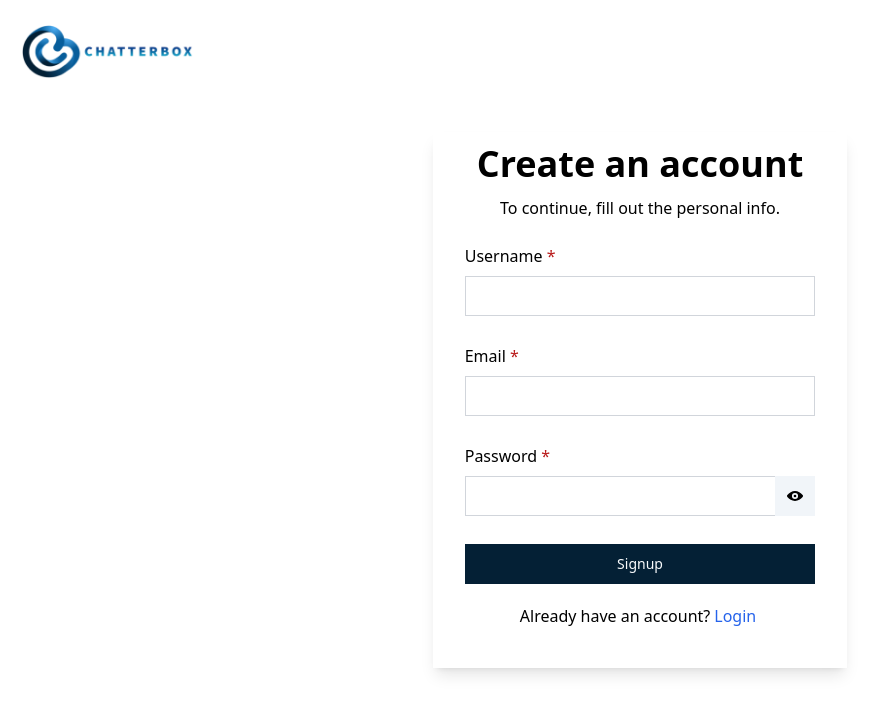
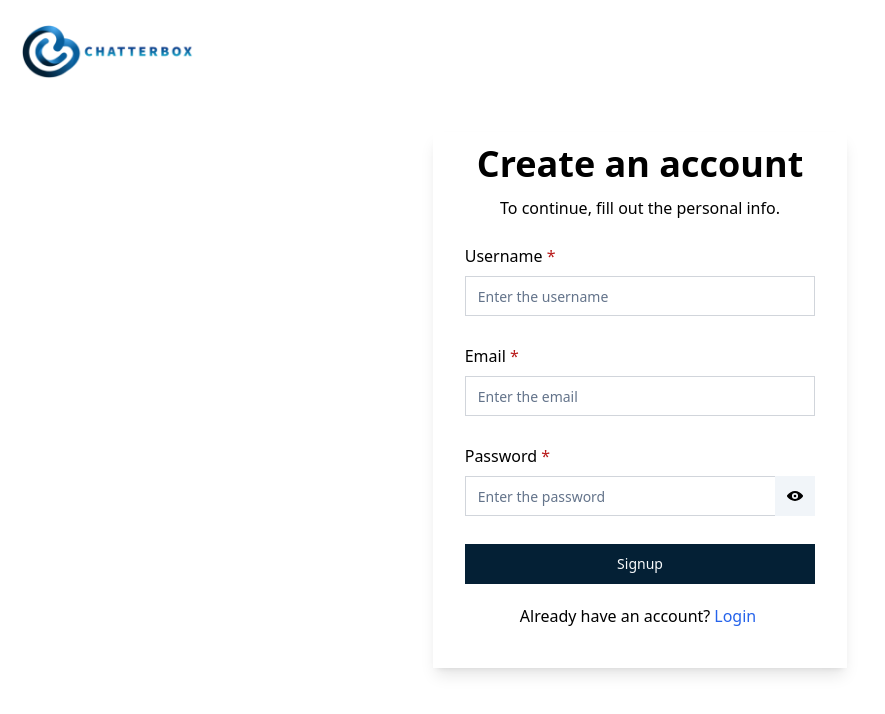
Before and after one commit to Vermasaiyam/ChatterBox, a React (Vite) app in the folder frontend/: page /signup in a window 1280 px wide. Shown: the top 714 px of the page, without its empty margins (0-885 px from the left). Built offline with nearby package versions, Linux system fonts and the light colour scheme.

Commit message:
login and signup placeholders

```diff
--- a/frontend/src/components/Login.jsx
+++ b/frontend/src/components/Login.jsx
@@ -74,6 +74,7 @@ const Login = () => {
                         name="email"
                         value={input.email}
                         onChange={changeEventHandler}
+                        placeholder="Enter your email"
                         className="focus-visible:ring-transparent my-2 border border-gray-300 rounded-md"
                     />
                 </div>
@@ -85,6 +86,7 @@ const Login = () => {
                             name="password"
                             value={input.password}
                             onChange={changeEventHandler}
+                            placeholder="Enter your password"
                             className="focus-visible:ring-transparent my-2 border border-gray-300 rounded-md pr-10"
                         />
                         <button
--- a/frontend/src/components/Signup.jsx
+++ b/frontend/src/components/Signup.jsx
@@ -72,6 +72,7 @@ const Signup = () => {
                         name="username"
                         value={input.username}
                         onChange={changeEventHandler}
+                        placeholder="Enter the username"
                         className="focus-visible:ring-transparent my-2 border border-gray-300 rounded-md"
                     />
                 </div>
@@ -82,6 +83,7 @@ const Signup = () => {
                         name="email"
                         value={input.email}
                         onChange={changeEventHandler}
+                        placeholder="Enter the email"
                         className="focus-visible:ring-transparent my-2 border border-gray-300 rounded-md"
                     />
                 </div>
@@ -93,6 +95,7 @@ const Signup = () => {
                             name="password"
                             value={input.password}
                             onChange={changeEventHandler}
+                            placeholder="Enter the password"
                             className="focus-visible:ring-transparent my-2 border border-gray-300 rounded-md pr-10"
                         />
                         <button
```
